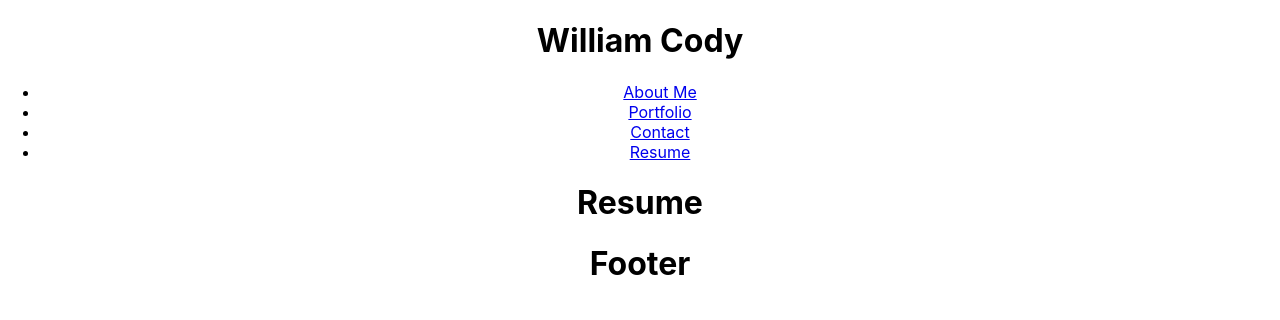
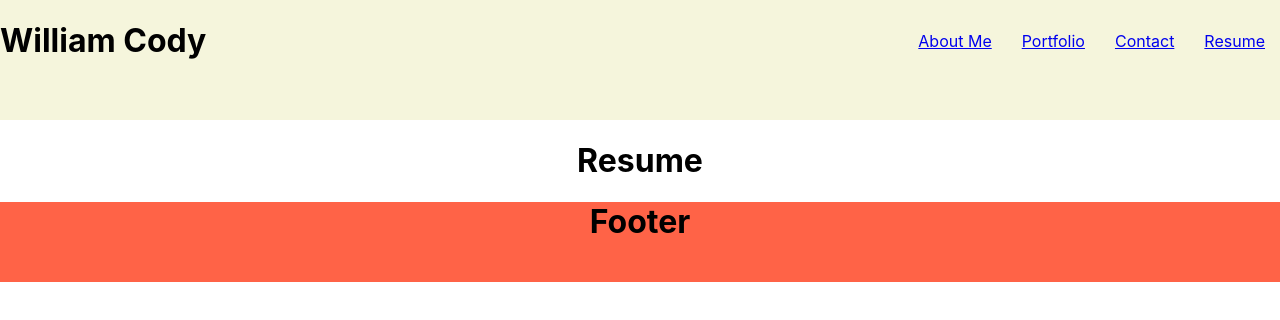
Before and after one commit to BillyC1015/react-portfolio, a React (Create React App) app: page /resume in a window 1280 px wide. Shown: the top 320 px of the page. Built offline with nearby package versions, Linux system fonts and the light colour scheme.

Commit message:
started styling

```diff
--- a/src/App.css
+++ b/src/App.css
@@ -1,38 +1,32 @@
 .App {
   text-align: center;
 }
-
-.App-logo {
-  height: 40vmin;
-  pointer-events: none;
+body{
+  min-height: 100%;
+}
+ul{
+  list-style-type: none;
+  display: flex;
+  flex-direction: row;
+  justify-content: flex-end;
 }
 
-@media (prefers-reduced-motion: no-preference) {
-  .App-logo {
-    animation: App-logo-spin infinite 20s linear;
-  }
+li{
+  margin:15px;
 }
 
-.App-header {
-  background-color: #282c34;
-  min-height: 100vh;
-  display: flex;
-  flex-direction: column;
-  align-items: center;
-  justify-content: center;
-  font-size: calc(10px + 2vmin);
-  color: white;
+.header{
+display: flex;
+flex-direction: row;
+justify-content: space-between;
+background-color: beige;
+height: 15vh;
 }
 
-.App-link {
-  color: #61dafb;
-}
-
-@keyframes App-logo-spin {
-  from {
-    transform: rotate(0deg);
+.footer{
+  position: relative;
+  bottom: 0;
+  justify-content: ;
+  background-color: tomato;
+  height: 10vh;
   }
-  to {
-    transform: rotate(360deg);
-  }
-}
```
